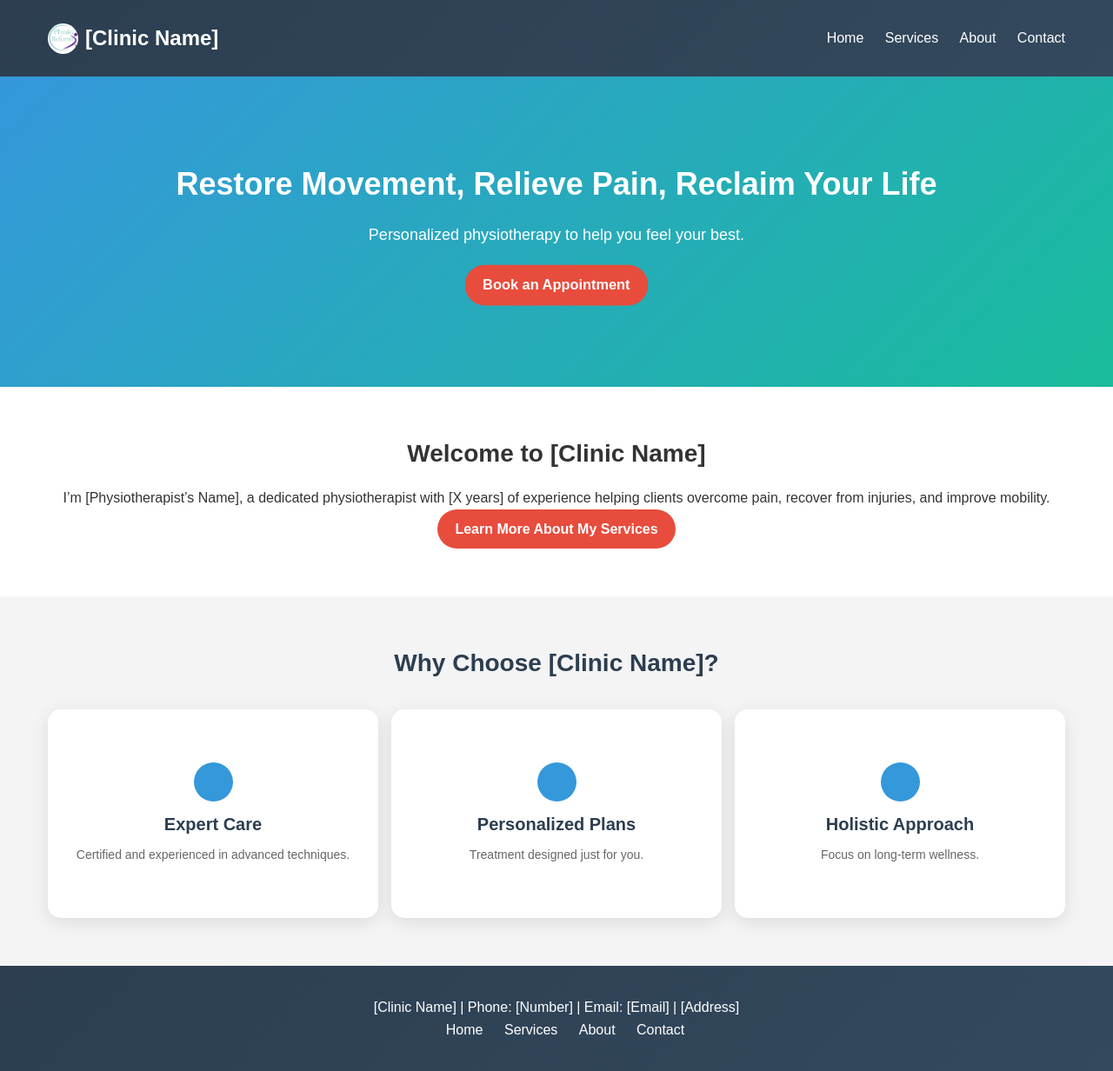
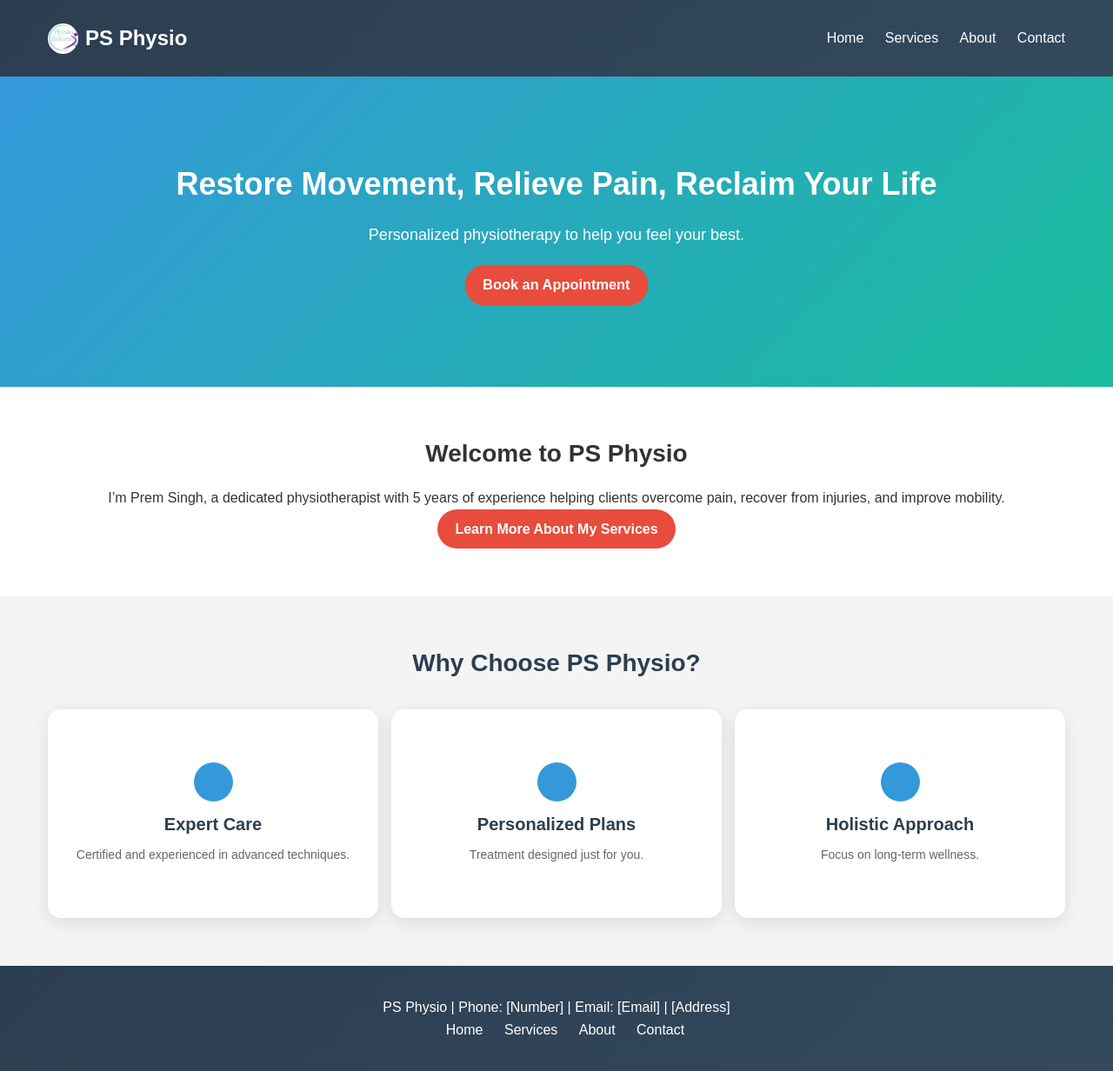
Before and after one commit to sdeepankar/physiotherapy-website, a plain HTML site: page index.html in a window 1280 px wide. Shown: the whole page at 87% size. Drawn offline with Linux system fonts and the light colour scheme.

Commit message:
Initial commit: Physiotherapy website

```diff
--- a/index.html
+++ b/index.html
@@ -3,7 +3,7 @@
 <head>
     <meta charset="UTF-8">
     <meta name="viewport" content="width=device-width, initial-scale=1.0">
-    <title>Home - [Clinic Name] Physiotherapy</title>
+    <title>Home - PS Physiotherapy</title>
     <link rel="stylesheet" href="styles.css">
 </head>
 <body>
@@ -11,8 +11,10 @@
     <header id="header">
         <div class="container">
             <div class="logo">
-                <img src="logo-placeholder.png" alt="Physiotherapy Logo" class="logo-img">
-                <h1>[Clinic Name]</h1>
+                <a href="index.html">
+                    <img src="logo-placeholder.png" alt="Physiotherapy Logo" class="logo-img">
+                </a>
+                <h1>PS Physio</h1>
             </div>
             <button class="hamburger" aria-label="Toggle navigation">&#9776;</button>
             <nav class="nav-menu">
@@ -38,8 +40,8 @@
     <!-- Welcome Section -->
     <section class="welcome">
         <div class="container">
-            <h3>Welcome to [Clinic Name]</h3>
-            <p>I’m [Physiotherapist’s Name], a dedicated physiotherapist with [X years] of experience helping clients overcome pain, recover from injuries, and improve mobility.</p>
+            <h3>Welcome to PS Physio</h3>
+            <p>I’m Prem Singh, a dedicated physiotherapist with 5 years of experience helping clients overcome pain, recover from injuries, and improve mobility.</p>
             <a href="services.html" class="btn">Learn More About My Services</a>
         </div>
     </section>
@@ -47,7 +49,7 @@
     <!-- Highlights -->
 <section class="highlights">
     <div class="container">
-        <h3 class="fade-in">Why Choose [Clinic Name]?</h3>
+        <h3 class="fade-in">Why Choose PS Physio?</h3>
         <div class="highlight-grid">
             <div class="highlight-card">
                 <div class="icon-placeholder"></div>
@@ -71,7 +73,7 @@
     <!-- Footer -->
     <footer>
         <div class="container">
-            <p>[Clinic Name] | Phone: [Number] | Email: [Email] | [Address]</p>
+            <p>PS Physio | Phone: [Number] | Email: [Email] | [Address]</p>
             <nav>
                 <ul>
                     <li><a href="index.html">Home</a></li>
--- a/styles.css
+++ b/styles.css
@@ -43,6 +43,11 @@ header .container {
 .logo {
     display: flex;
     align-items: center;
+}
+
+.logo a {
+    display: inline-block; /* Ensures the link wraps only the image */
+    line-height: 0; /* Removes extra spacing */
 }
 
 .logo-img {
```
Also changed, not shown: about.html (+5 -3 lines), contact.html (+5 -3 lines), services.html (+5 -3 lines).
